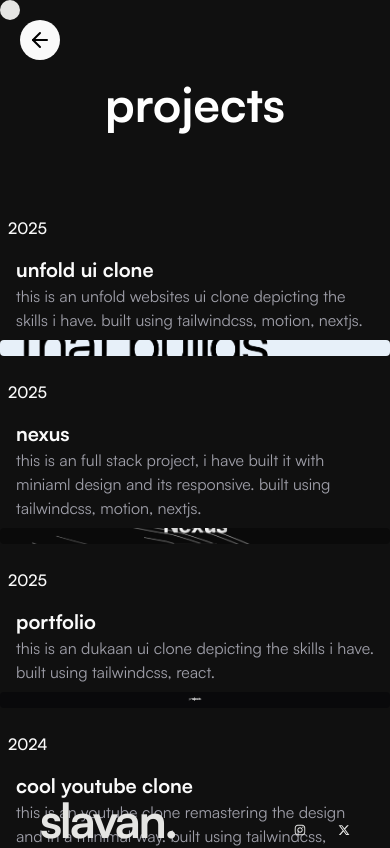
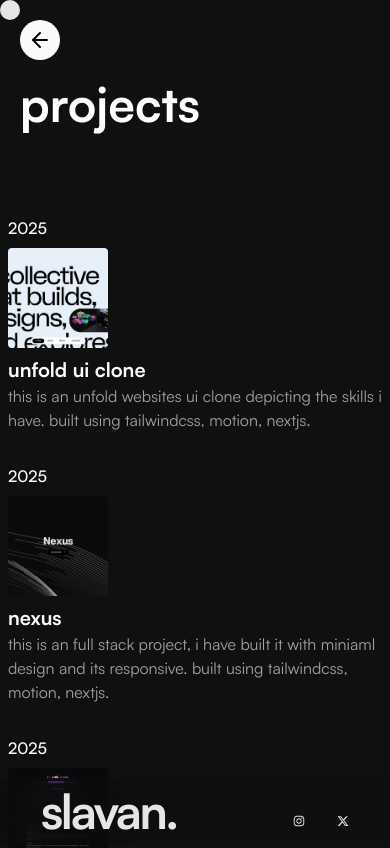
Before and after one commit to YuvanX/nuvessi, a Next.js app: page /projects in a window 390 px wide. Shown: the top 848 px of the page. Built offline with nearby package versions, Linux system fonts and the light colour scheme.

Commit message:
fix: projects page responsive

```diff
--- a/components/footer.tsx
+++ b/components/footer.tsx
@@ -5,7 +5,7 @@ import { FaXTwitter } from "react-icons/fa6";
 export const Footer = () => {
   const router = useRouter();
   return (
-    <div className="absolute bottom-0 left-0 right-0 mx-10 flex justify-between items-end overflow-hidden">
+    <div className="fixed bottom-0 left-0 right-0 px-10 py-2 flex justify-between items-end overflow-hidden bg-background/30 border border-background/30 backdrop-blur-lg">
       <div className="text-5xl md:text-9xl text-[#E5E5E3] font-semibold tracking-tighter">
         slavan.
       </div>
--- a/components/projects.tsx
+++ b/components/projects.tsx
@@ -6,7 +6,6 @@ import { useEffect, useRef } from "react";
 import gsap from "gsap";
 
 export const Projects = () => {
-
   const PROJECTS = [
     {
       title: "unfold ui clone",
@@ -14,6 +13,7 @@ export const Projects = () => {
         "This is an unfold websites ui clone depicting the skills i have. built using tailwindcss, motion, nextjs.",
       year: "2025",
       image: "/images/unfold.png",
+      alt: "unfold ui clone",
     },
     {
       title: "nexus",
@@ -21,6 +21,7 @@ export const Projects = () => {
         "This is an full stack project, I have built it with miniaml design and its responsive. built using tailwindcss, motion, nextjs.",
       year: "2025",
       image: "/images/nexus.png",
+      alt: "nexus",
     },
     {
       title: "portfolio",
@@ -28,6 +29,7 @@ export const Projects = () => {
         "This is an dukaan ui clone depicting the skills i have. built using tailwindcss, react.",
       year: "2025",
       image: "/images/portfolio.png",
+      alt: "portfolio",
     },
     {
       title: "cool youtube clone",
@@ -35,6 +37,7 @@ export const Projects = () => {
         "This is an youtube clone remastering the design and in a minimal way. built using tailwindcss, motion, nextjs.",
       year: "2024",
       image: "/images/youtube.png",
+      alt: "youtube clone",
     },
     {
       title: "thoughts",
@@ -42,50 +45,64 @@ export const Projects = () => {
         "This a full stack blogging app, where i used different libraries for design.",
       year: "2024",
       image: "/images/thoughts.png",
+      alt: "thoughts",
     },
-
   ];
 
   const titleRef = useRef(null);
 
-
   useEffect(() => {
     const ctx = gsap.context(() => {
-      const tl = gsap.timeline()
+      const tl = gsap.timeline();
 
       tl.from(titleRef.current, {
-          y: -100,
-          opacity: 0,
-          duration: 0.3
+        y: -100,
+        opacity: 0,
+        duration: 0.3,
       }).from(".project-items", {
         y: 400,
         opacity: 0,
         duration: 0.5,
-        stagger: 0.1
-      })
-    })
+        stagger: 0.1,
+      });
+    });
 
     return () => ctx.revert();
-  }, [])
+  }, []);
 
   return (
     <div className="min-h-screen pt-20">
       <BackButton />
-      <div ref={titleRef} className="text-white text-5xl font-semibold text-center">
+      <div
+        ref={titleRef}
+        className="text-white text-5xl font-semibold text-left md:text-center mx-5"
+      >
         projects
       </div>
-      <div className="mt-20 flex flex-col items-center max-w-3xl gap-4 mx-auto w-full">
-        {PROJECTS.map((p, idx) => (<div key={idx} className="grid grid-cols-1 md:grid-cols-12 project-items">
-            <div className="col-span-2 px-2 py-2 font-medium">{p.year}</div>
-            <div className="col-span-8 flex flex-col px-4 py-2">
-                <div className="font-semibold text-xl lowercase">{p.title}</div>
-                <div className="text-muted-foreground lowercase">{p.description}</div>
+      <div className="my-20 flex flex-col items-center max-w-3xl gap-4 mx-auto w-full">
+        {PROJECTS.map((p, idx) => (
+          <div
+            key={idx}
+            className="grid grid-cols-1 md:grid-cols-12 project-items md:mx-10"
+          >
+            <div className="md:col-span-2 px-2 py-2 font-medium">{p.year}</div>
+            <div className="md:col-span-2 relative w-[100px] h-[100px] mx-2 md:order-last">
+              <Image
+                src={p.image}
+                alt={p.alt}
+                fill
+                className="rounded"
+                style={{ objectFit: "cover", objectPosition: "center" }}
+              />
             </div>
-            <div className="col-span-2 px-2 py-2 relative">
-              <Image src={p.image} alt="hi" fill className="rounded" style={{ objectFit: 'cover', objectPosition: 'center'}} />
+            <div className="md:col-span-8 flex flex-col px-2 py-2">
+              <div className="font-semibold text-xl lowercase">{p.title}</div>
+              <div className="text-muted-foreground lowercase">
+                {p.description}
+              </div>
             </div>
-
-        </div>))}
+          </div>
+        ))}
       </div>
     </div>
   );
```
